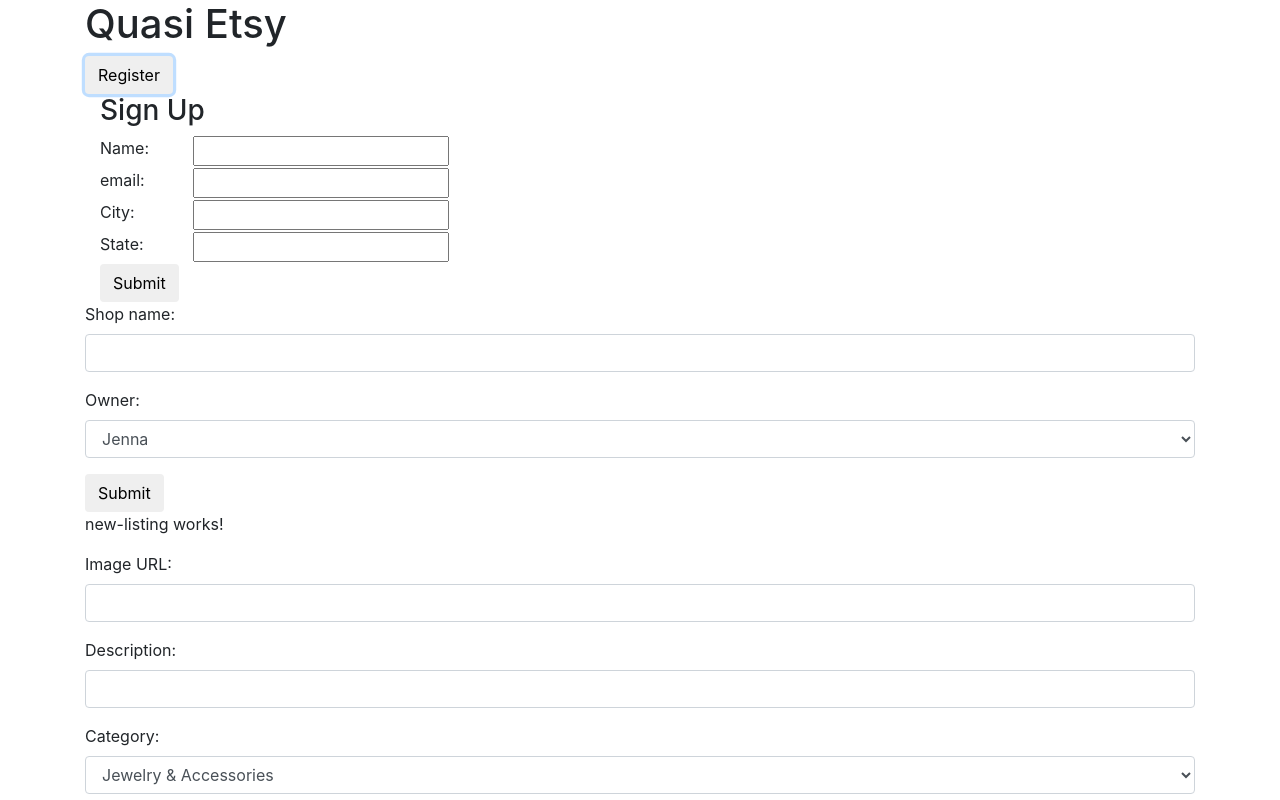
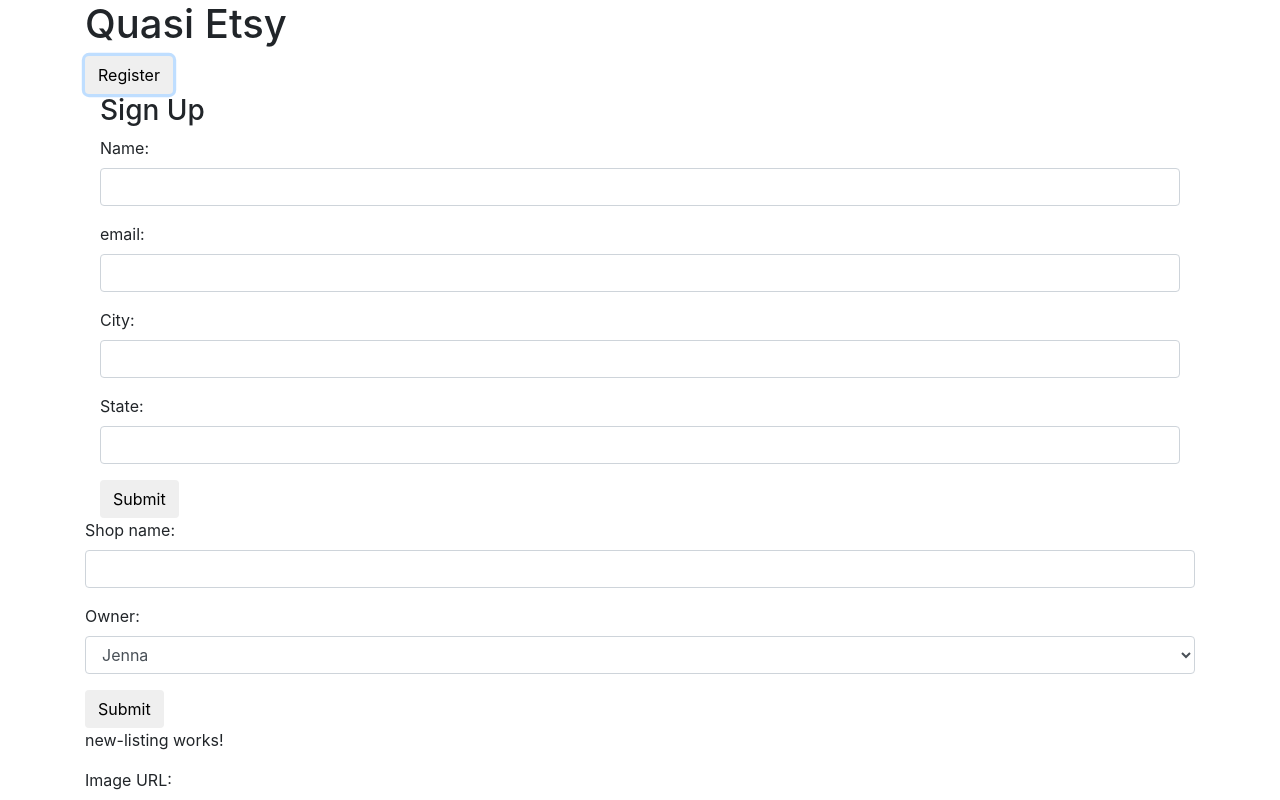
Before and after one commit to Sara-Hamilton/quasi-etsy, an Angular app: page / in a window 1280 px wide. Both pictures are taken after a click on the button "Register". Shown: the top 800 px of the page. Built offline with nearby package versions, Linux system fonts and the light colour scheme.

Commit message:
restyle new-user form

```diff
--- a/src/app/new-user/new-user.component.html
+++ b/src/app/new-user/new-user.component.html
@@ -3,43 +3,27 @@
   <div class="container">
 
     <h3>Sign Up</h3>
-  <div class="row">
-    <div class="col-sm-1">
-      <label>Name: </label>
-    </div>
-    <div class="col-sm-8">
-      <input #userName>
-    </div>
-  </div>
-  <div class="row">
 
-    <div class="col-sm-1">
-      <label>email: </label>
-    </div>
-    <div class="col-sm-8">
-      <input #userEmail>
-    </div>
+    <div class="form-group">
+      <label>Name:</label>
+      <input #userName class="form-control">
     </div>
 
-  <div class="row">
-    <div class="col-sm-1">
-      <label>City: </label>
-    </div>
-    <div class="col-sm-8">
-      <input #userCity>
-    </div>
+    <div class="form-group">
+      <label>email:</label>
+      <input #userEmail class="form-control">
     </div>
 
-  <div class="row">
-    <div class="col-sm-1">
-      <label>State: </label>
+    <div class="form-group">
+      <label>City:</label>
+      <input #userCity class="form-control">
     </div>
-    <div class="col-sm-8">
-      <input #userState>
-    </div>
+
+    <div class="form-group">
+      <label>State:</label>
+      <input #userState class="form-control">
     </div>
 
     <button class="btn" (click)="submitUserForm(userName.value, userEmail.value, userCity.value, userState.value)">Submit</button>
   </div>
-
 </div>
```
Lines whose indentation alone changed are shown as unchanged.
